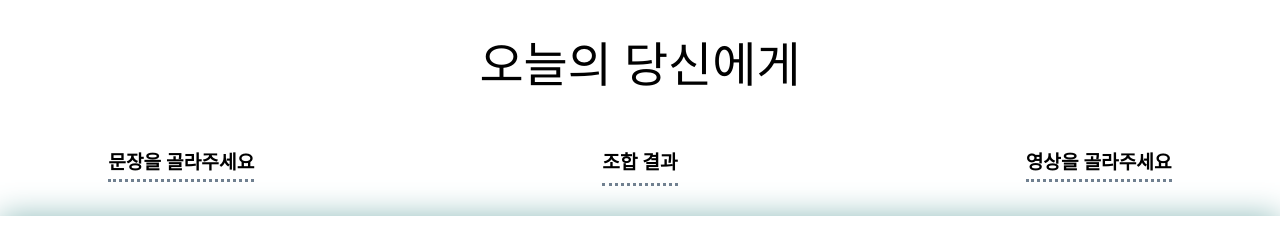
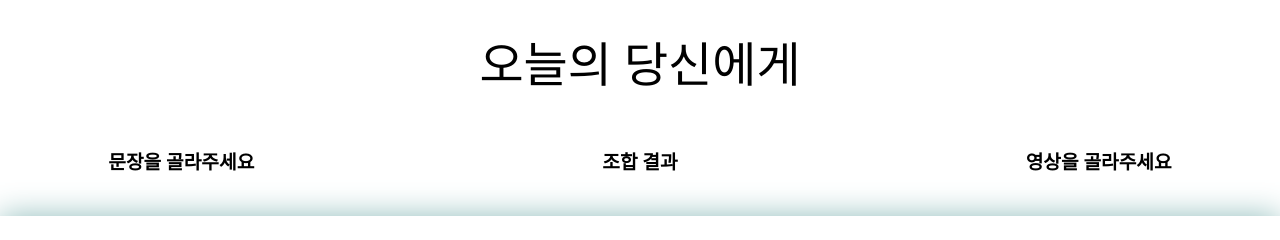
Before and after one commit to ikkiyoungji/makeimoji, a plain HTML site: page index.html in a window 1280 px wide. Shown: the top 240 px of the page. Drawn offline with Linux system fonts and the light colour scheme; grey boxes are pictures that could not be loaded; a web font is replaced by a local one.

Commit message:
Update index.html

```diff
--- a/index.html
+++ b/index.html
@@ -104,8 +104,6 @@ button {
 }
 
 .underline {
-    padding-bottom: 2%;
-    border-bottom: 3px dotted #708090;
 }
 
   </style>
```
